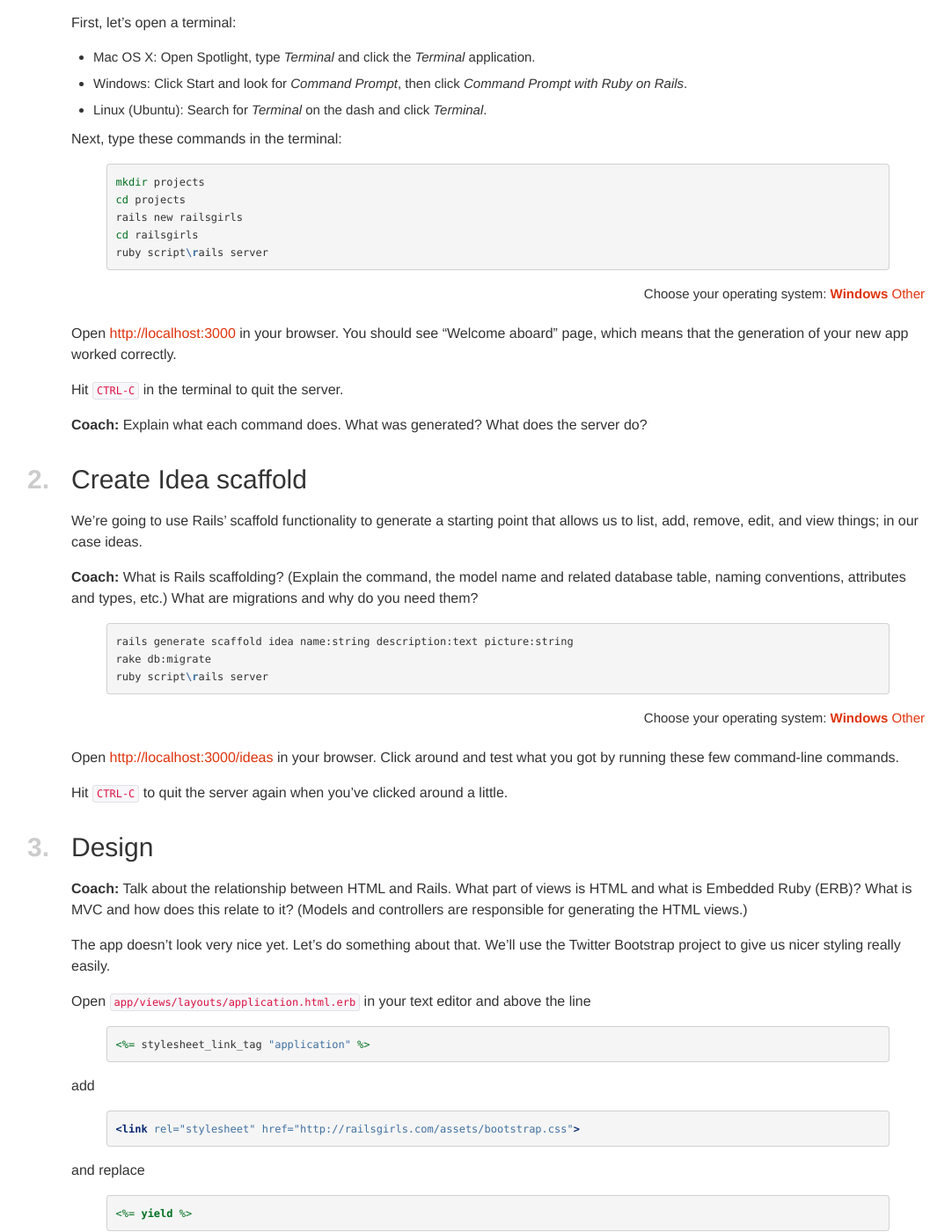
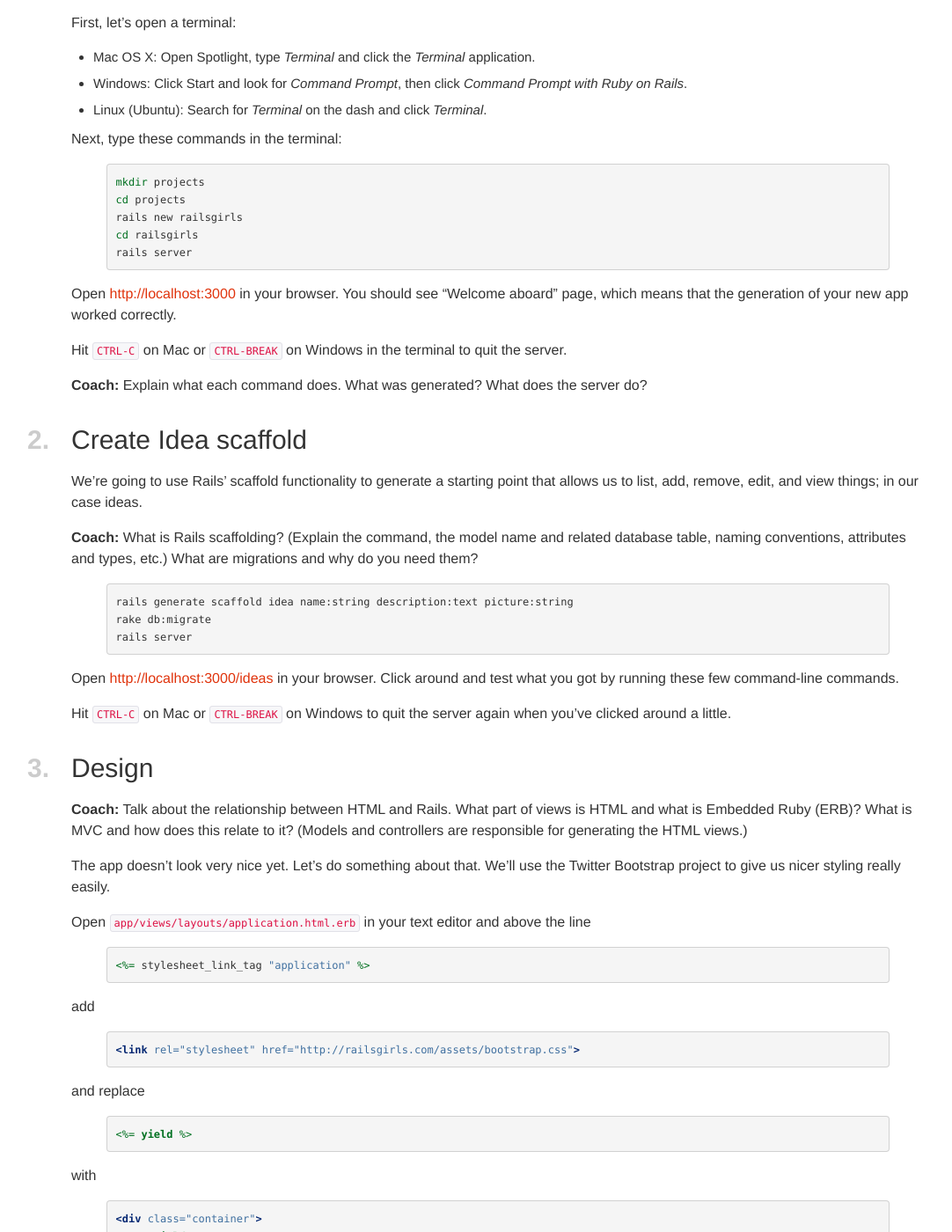
Before and after one commit to railsgirls/guides.railsgirls.com, a Jekyll site: the page built from _posts/2012-04-18-app.markdown, in a window 1280 px wide and 1400 px high, scrolled down 854 px. Shown: the whole window at 88% size, without its empty margins (4-1086 px from the left). Built offline with Jekyll 4.4.1, drawn with Linux system fonts in a browser that asks for light colours; nearby versions of some CDN libraries; Markdown is read by kramdown in place of the engine named in the settings.

Commit message:
Adding ctrl+break note for Windows users, removing OS specific code

```diff
--- a/_posts/2012-04-18-app.markdown
+++ b/_posts/2012-04-18-app.markdown
@@ -43,8 +43,6 @@ First, let's open a terminal:
 
 Next, type these commands in the terminal:
 
-<div class="os-specific">
-  <div class="nix">
 {% highlight sh %}
 mkdir projects
 cd projects
@@ -52,22 +50,10 @@ rails new railsgirls
 cd railsgirls
 rails server
 {% endhighlight %}
-  </div>
-
-  <div class="win">
-{% highlight sh %}
-mkdir projects
-cd projects
-rails new railsgirls
-cd railsgirls
-ruby script\rails server
-{% endhighlight %}
-  </div>
-</div>
 
 Open [http://localhost:3000](http://localhost:3000) in your browser. You should see "Welcome aboard" page, which means that the generation of your new app worked correctly.
 
-Hit `CTRL-C` in the terminal to quit the server.
+Hit `CTRL-C` on Mac or `CTRL-BREAK` on Windows in the terminal to quit the server.
 
 **Coach:** Explain what each command does. What was generated? What does the server do?
 
@@ -78,27 +64,15 @@ We're going to use Rails' scaffold functionality to generate a starting point th
 
 **Coach:** What is Rails scaffolding? (Explain the command, the model name and related database table, naming conventions, attributes and types, etc.) What are migrations and why do you need them?
 
-<div class="os-specific">
-  <div class="nix">
 {% highlight sh %}
 rails generate scaffold idea name:string description:text picture:string
 rake db:migrate
 rails server
 {% endhighlight %}
-  </div>
-
-  <div class="win">
-{% highlight sh %}
-rails generate scaffold idea name:string description:text picture:string
-rake db:migrate
-ruby script\rails server
-{% endhighlight %}
-  </div>
-</div>
 
 Open [http://localhost:3000/ideas](http://localhost:3000/ideas) in your browser. Click around and test what you got by running these few command-line commands.
 
-Hit `CTRL-C` to quit the server again when you've clicked around a little.
+Hit `CTRL-C` on Mac or `CTRL-BREAK` on Windows to quit the server again when you've clicked around a little.
 
 
 ## *3.*Design
```
